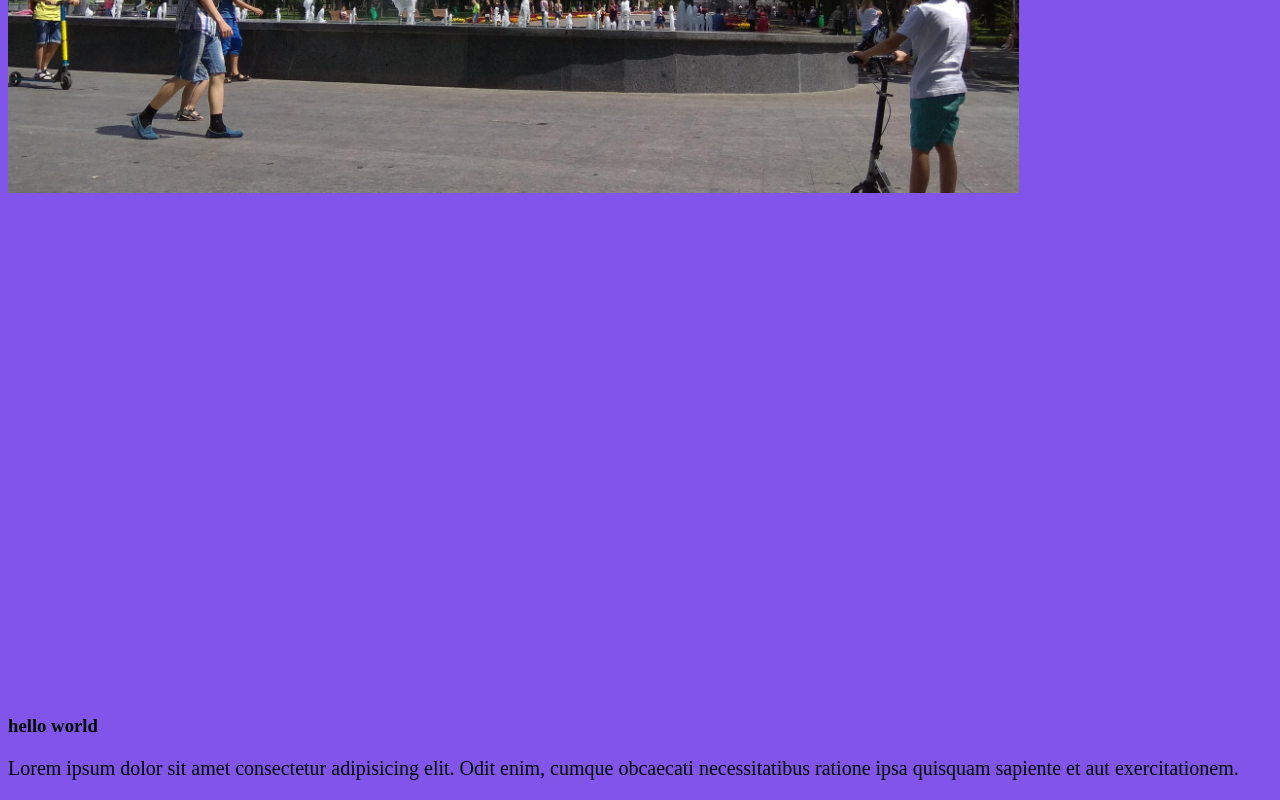
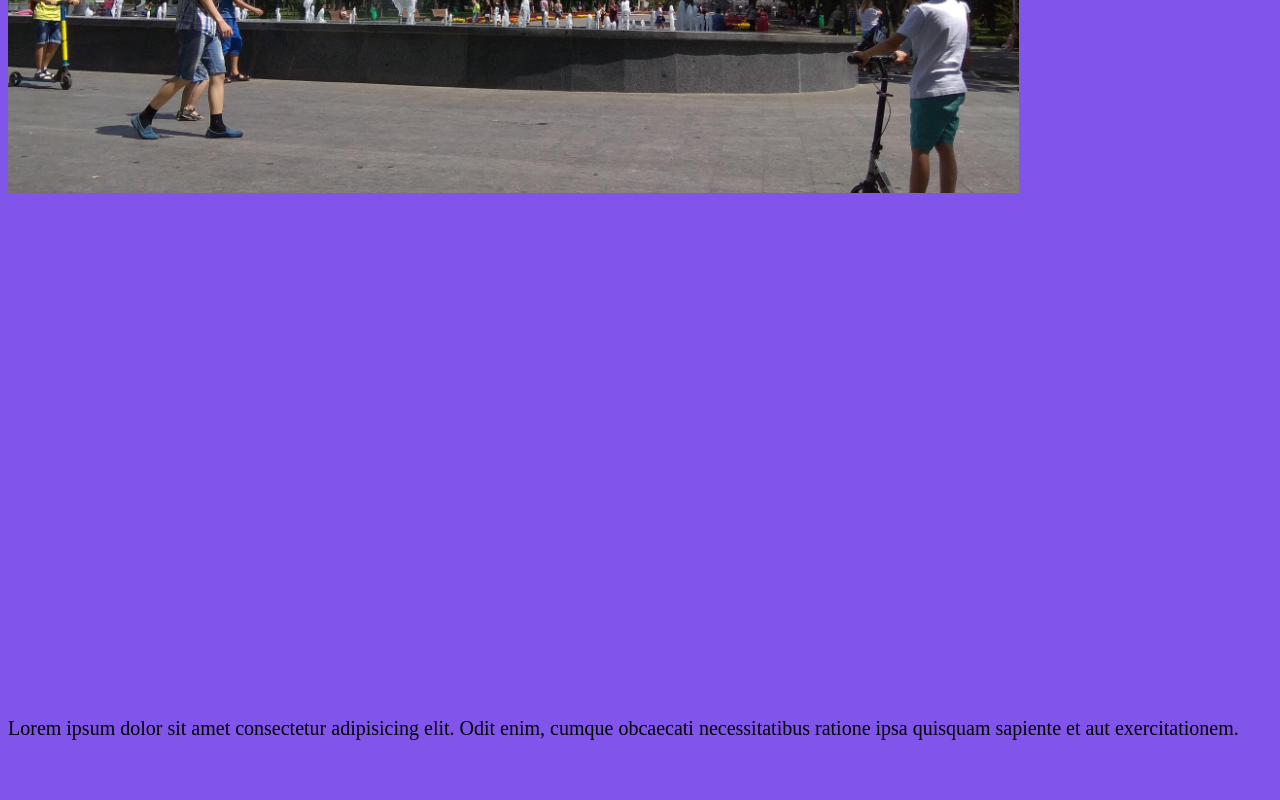
Before and after one commit to Romanych31/gulp-template, a website: page #src/index.html in a window 1280 px wide. Shown: the part 546-1346 px from the top of the page. After the commit the page ends 1306 px from the top, so only its background shows below. Drawn offline with nearby package versions, Linux system fonts and the light colour scheme; files that its build step writes are made by us from their sources; files whose address does not match are found by name.

Commit message:
new commit

```diff
--- a/#src/index.html
+++ b/#src/index.html
@@ -14,7 +14,6 @@
    <h2>hi</h2>
    <img class="image" src="img/image.jpg" alt="">
    <div class="img"></div>
-   <h3>hello world</h3>
    <p>Lorem ipsum dolor sit amet consectetur adipisicing elit. Odit enim, cumque obcaecati necessitatibus ratione ipsa
       quisquam sapiente et aut exercitationem.</p>
    <script src="js/script.min.js"></script>
```
Also changed, not shown: gulp-temp/index.html (+0 -1 lines).
